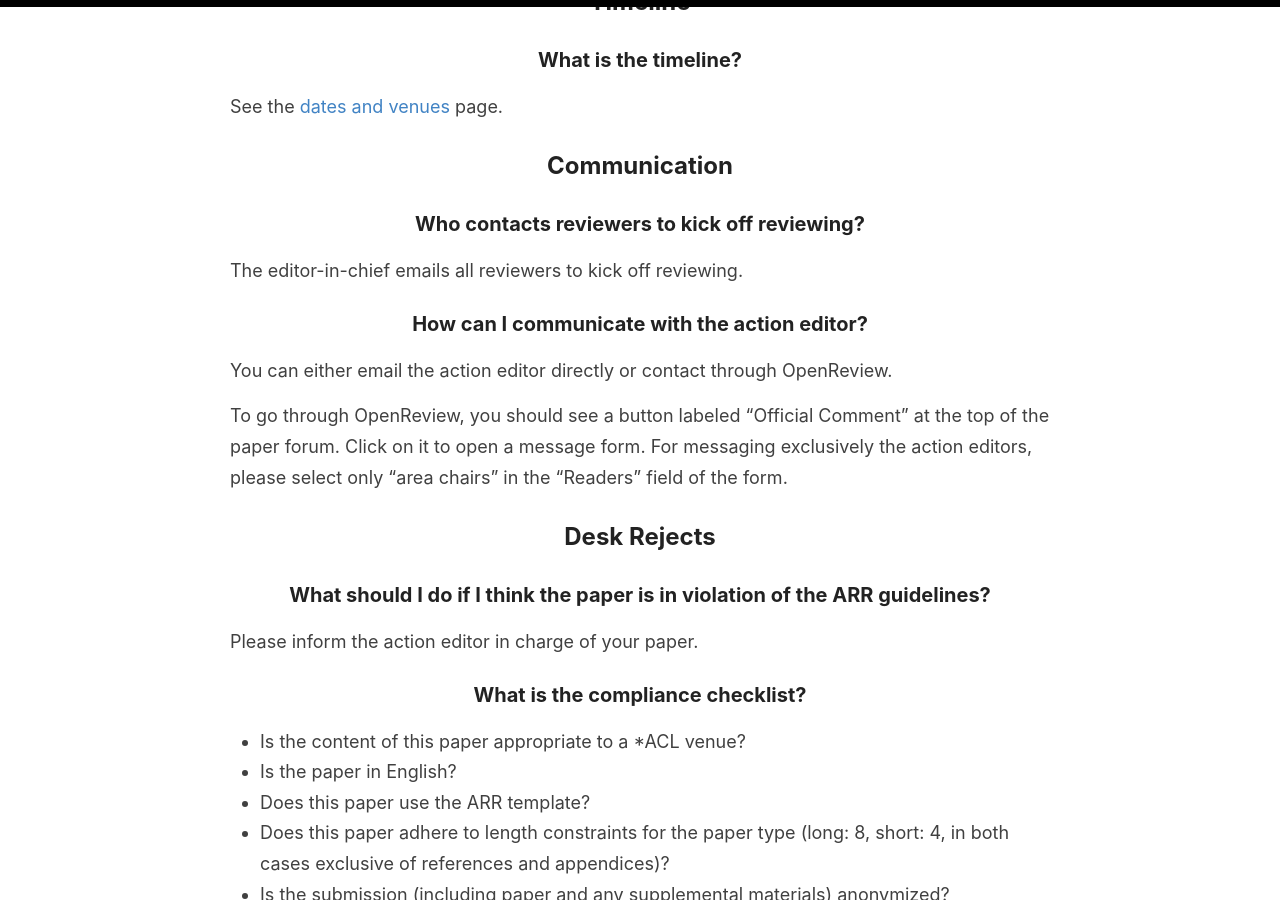
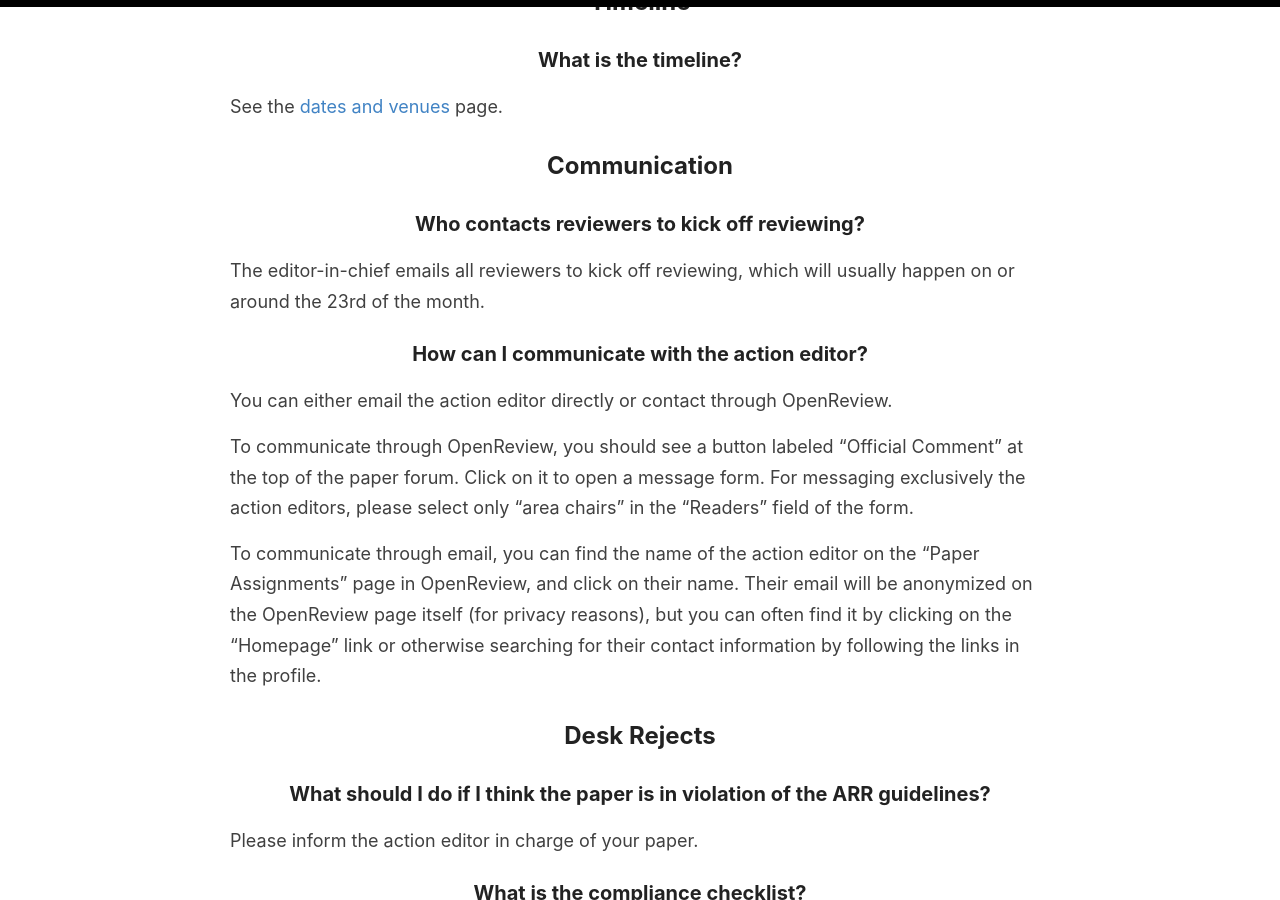
Before and after one commit to amitmerchant1990/reverie, a Jekyll site: the page built from reviewers.md, in a window 1280 px wide and 900 px high, scrolled down 1804 px. Built offline with Jekyll 4.4.1, drawn with Linux system fonts in a browser that asks for light colours.

Commit message:
Update reviewer FAQ

```diff
--- a/reviewers.md
+++ b/reviewers.md
@@ -39,13 +39,16 @@ See the [dates and venues](/dates) page.
 ## Communication
 
 ### Who contacts reviewers to kick off reviewing?
-The editor-in-chief emails all reviewers to kick off reviewing.
+The editor-in-chief emails all reviewers to kick off reviewing, which will usually happen on or around the 23rd of the month.
 
 ### How can I communicate with the action editor?
 You can either email the action editor directly or contact through OpenReview.
 
-To go through OpenReview, you should see a button labeled "Official Comment" at the top of the paper forum. Click on it to open a message form.
+To communicate through OpenReview, you should see a button labeled "Official Comment" at the top of the paper forum. Click on it to open a message form.
 For messaging exclusively the action editors, please select only "area chairs" in the "Readers" field of the form.
+
+To communicate through email, you can find the name of the action editor on the "Paper Assignments" page in OpenReview, and click on their name.
+Their email will be anonymized on the OpenReview page itself (for privacy reasons), but you can often find it by clicking on the "Homepage" link or otherwise searching for their contact information by following the links in the profile.
 
 ## Desk Rejects
 
```
